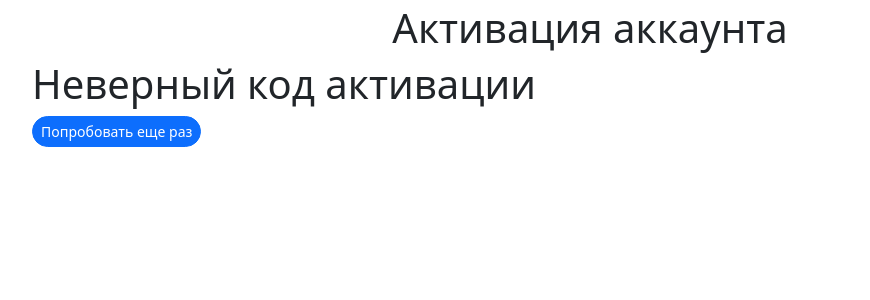
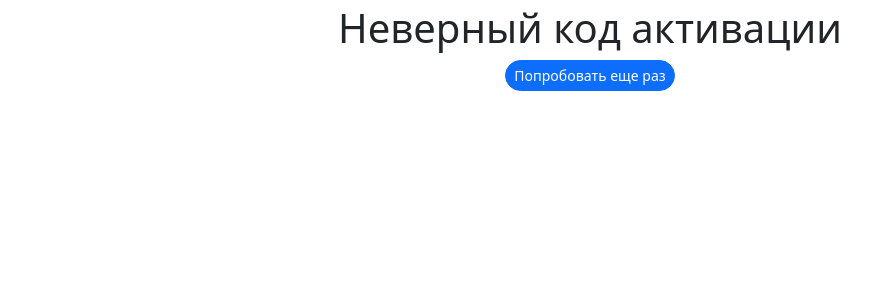
Before and after one commit to AnastasiaGundova/MMORPG, a Django app: template templates/sign/invalid_code.html in a window 1280 px wide. Shown: the part 56-356 px from the top of the page, without its empty margins (50-920 px from the left). Run offline with Django 5.2, Linux system fonts and the light colour scheme; the template is opened without the code that fills it, so the values that code supplies are empty; some libraries are stand-ins or nearby versions.

Commit message:
account code

```diff
--- a/templates/sign/invalid_code.html
+++ b/templates/sign/invalid_code.html
@@ -1,12 +1,9 @@
 {% extends 'default.html' %}
 {% block content %}
 <div class="text-center mt-1 name">
-    <h1>Активация аккаунта</h1>
-</div>
-
-<h1>Неверный код активации</h1>
+    <h1>Неверный код активации</h1>
 <form>
     <button type="button" onclick="history.back();" class="btn btn-primary btn-sm rounded-pill">Попробовать еще раз</button>
 </form>
-
+</div>
 {% endblock %}
```
